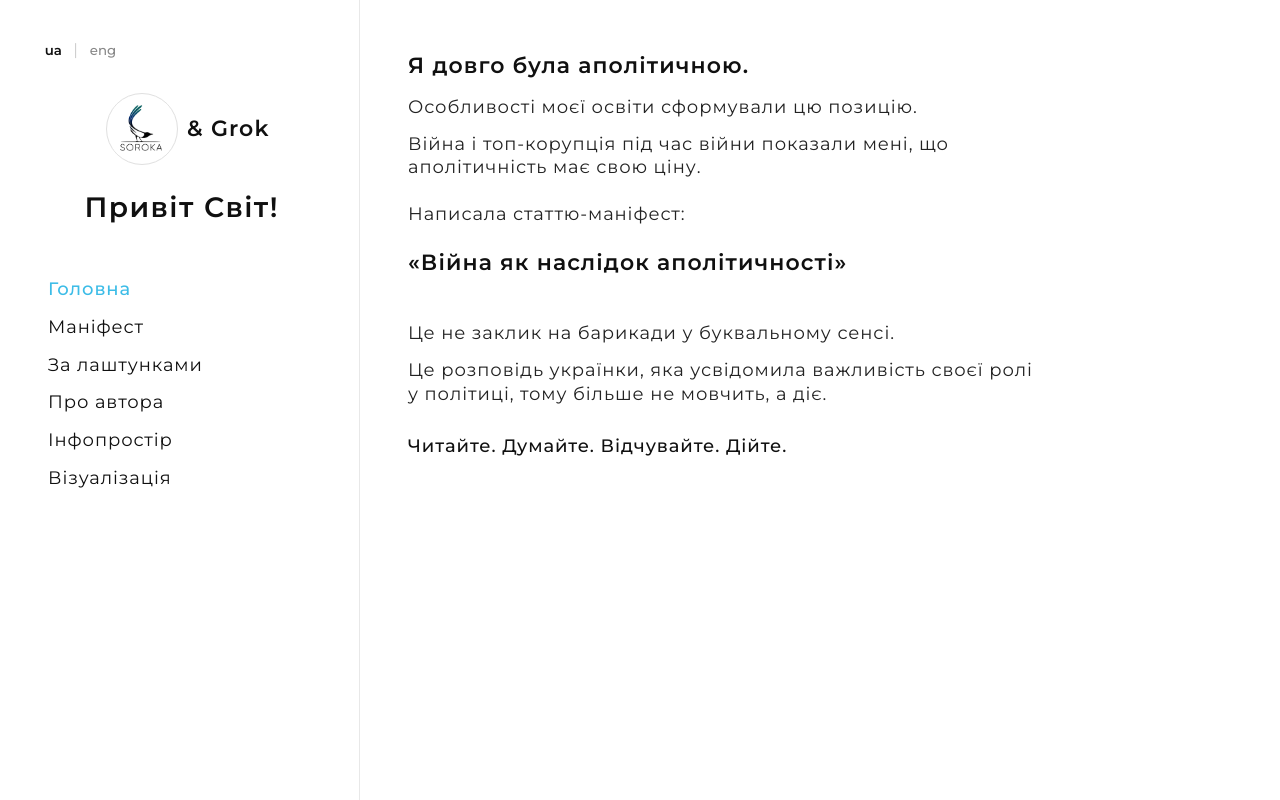
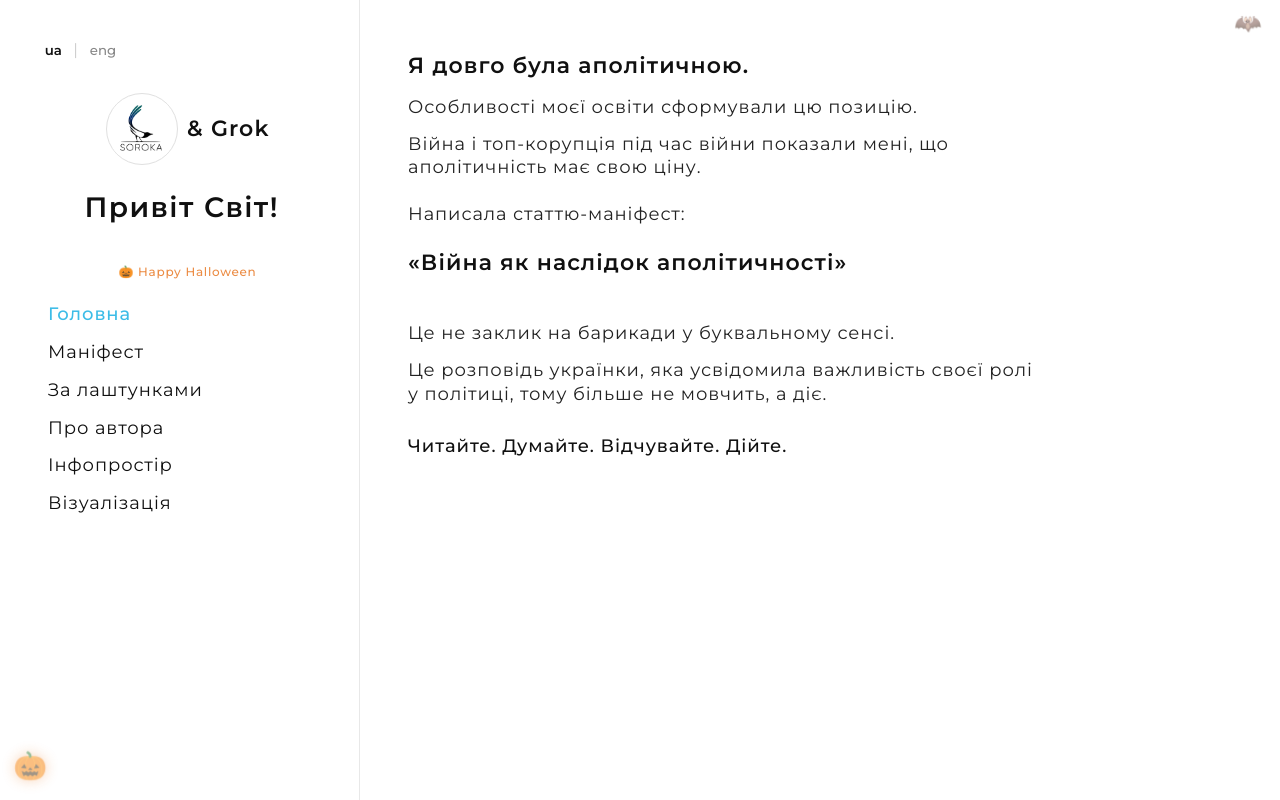
Before and after one commit to soroka2027/manifesto, an Angular app: page /#/ in a window 1280 px wide. Built offline with nearby package versions, Linux system fonts and the light colour scheme.

Commit message:
Halloween decorations: bats, pumpkin, seasonal badge

```diff
--- a/src/app/components/sidebar/sidebar.component.scss
+++ b/src/app/components/sidebar/sidebar.component.scss
@@ -159,3 +159,28 @@
   .grok-link { font-size: 18px; }
   .mobile-nav-link { font-size: 12px; }
 }
+
+
+.halloween-badge {
+  display: inline-flex;
+  align-items: center;
+  gap: 0.3rem;
+  margin-top: 0.6rem;
+  font-size: 12px;
+  font-weight: 500;
+  letter-spacing: 0.06em;
+  color: #e87722;
+  animation: badge-pulse 2.8s ease-in-out infinite;
+}
+
+@keyframes badge-pulse {
+  0%, 100% { opacity: 0.75; }
+  50% { opacity: 1; }
+}
+
+@media (max-width: 960px) {
+  .halloween-badge {
+    justify-content: center;
+    width: 100%;
+  }
+}
--- a/src/app/components/sidebar/sidebar.component.ts
+++ b/src/app/components/sidebar/sidebar.component.ts
@@ -38,6 +38,7 @@ import { HelloWorldComponent } from '../hello-world/hello-world.component';
           <span class="grok-link">&amp; Grok</span>
         </a>
         <app-hello-world [lang]="lang"></app-hello-world>
+        <div class="halloween-badge">🎃 Happy Halloween</div>
       </div>
 
       <!-- Desktop vertical menu -->
--- a/src/styles.scss
+++ b/src/styles.scss
@@ -41,3 +41,66 @@ img {
   display: block;
   max-width: 100%;
 }
+
+/* ===== Halloween seasonal accents ===== */
+:root {
+  --halloween-orange: #e87722;
+  --halloween-purple: #5b2c6f;
+  --halloween-night: #1a1224;
+}
+
+/* Subtle bat silhouettes in corners (decorative only) */
+body::before,
+body::after {
+  content: '🦇';
+  position: fixed;
+  z-index: 9999;
+  font-size: 22px;
+  opacity: 0.55;
+  pointer-events: none;
+  animation: bat-float 6s ease-in-out infinite;
+}
+
+body::before {
+  top: 12px;
+  right: 18px;
+  animation-delay: 0s;
+}
+
+body::after {
+  content: '🎃';
+  bottom: 16px;
+  left: 14px;
+  font-size: 26px;
+  opacity: 0.5;
+  animation: pumpkin-glow 3s ease-in-out infinite;
+}
+
+@keyframes bat-float {
+  0%, 100% { transform: translateY(0) rotate(-6deg); }
+  50% { transform: translateY(-10px) rotate(6deg); }
+}
+
+@keyframes pumpkin-glow {
+  0%, 100% { filter: drop-shadow(0 0 2px rgba(232, 119, 34, 0.4)); transform: scale(1); }
+  50% { filter: drop-shadow(0 0 8px rgba(232, 119, 34, 0.7)); transform: scale(1.06); }
+}
+
+/* Seasonal badge */
+.halloween-badge {
+  display: inline-flex;
+  align-items: center;
+  gap: 0.35rem;
+  font-size: 12px;
+  font-weight: 500;
+  letter-spacing: 0.06em;
+  color: var(--halloween-orange);
+  margin-top: 0.75rem;
+  opacity: 0.9;
+}
+
+/* Soft orange hover alternative for festive feel on primary accent */
+.page-btn.active,
+.nav-btn:not(:disabled):active {
+  box-shadow: 0 0 0 2px rgba(232, 119, 34, 0.25);
+}
```
